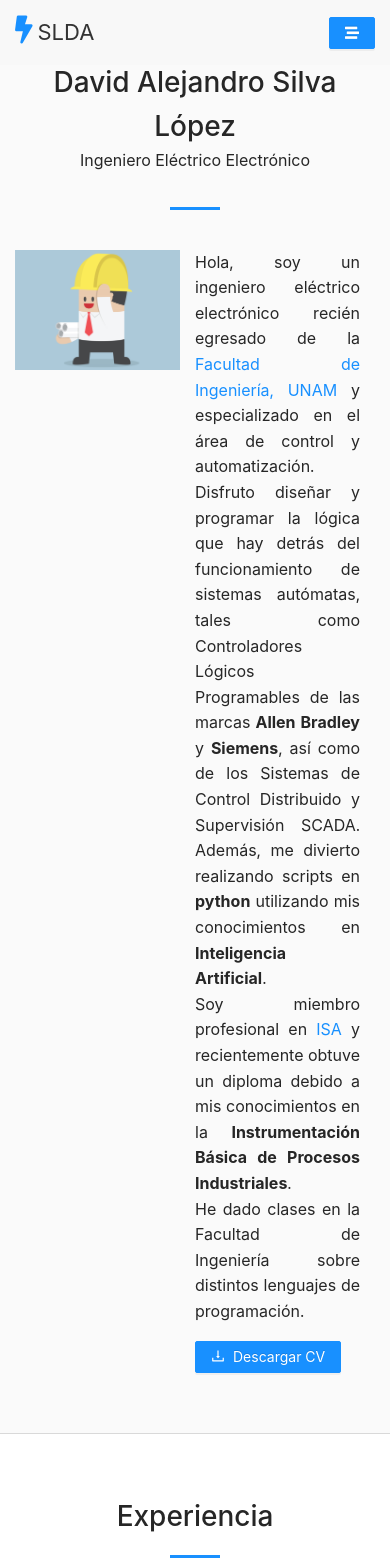
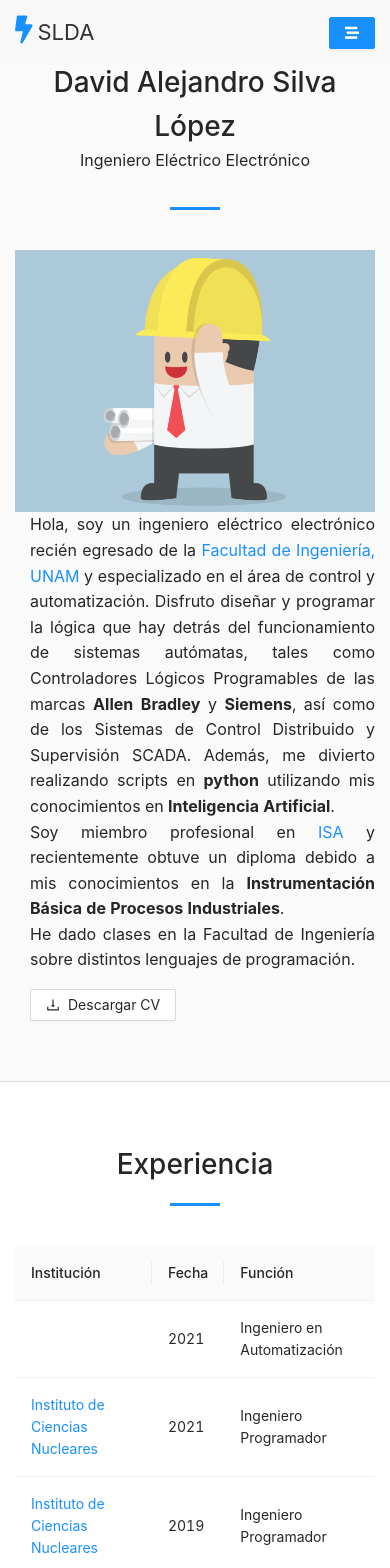
Before and after one commit to Alejandroxslv/Website, a React (Create React App) app: page / in a window 390 px wide. Shown: the top 1568 px of the page. Built offline with nearby package versions, Linux system fonts and the light colour scheme.

Commit message:
mejora en responsividad para pantallas pequeñas e introducción al doble idioma

```diff
--- a/src/components/common/header.js
+++ b/src/components/common/header.js
@@ -1,8 +1,7 @@
 import React, { useState } from 'react';
-import CV from '../../assets/Resume.pdf';
 
-import { Anchor, Drawer, Button } from 'antd';
-import { DownloadOutlined } from '@ant-design/icons';
+import { Anchor, Drawer, Button, Image } from 'antd';
+import { DownloadOutlined, AlipayOutlined } from '@ant-design/icons';
 
 const { Link } = Anchor;
 
@@ -21,7 +20,7 @@
     <div className="container-fluid">
       <div className="header">
         <div className="logo">
-          <i className="fas fa-bolt"></i>
+          <i className="fas fa-bolt" size="small"></i>
           <a href="#">SLDA</a>
         </div>
         <div className="mobileHidden">
@@ -30,6 +29,7 @@
             <Link href="#experience" title="Experiencia" />
             <Link href="#projects" title="Proyectos" />
             <Link href="#contact" title="Contacto"/>
+            <Button type="dashed" href="#" size="small" shape="round" icon={<AlipayOutlined />}>English</Button>
           </Anchor>
 
 
@@ -50,6 +50,8 @@
                 <Link href="#projects" title="Proyectos" />
                 <Link href="#contact" title="Contacto" />
             </Anchor>
+            <br/>
+            <Button type="dashed" href="#" size="small" shape="round" icon={<AlipayOutlined />}>English</Button>
           </Drawer>
         </div>
       </div>
--- a/src/components/home/profile.js
+++ b/src/components/home/profile.js
@@ -1,5 +1,4 @@
 import React from 'react';
-import CV from '../../assets/Resume.pdf';
 
 import avatar from '../../assets/images/avatar-01.png';
 
@@ -16,8 +15,8 @@
         </div>
 
     <Row>
-      <Col span={11}><Image width="600" src={avatar} preview={false}/></Col>
-      <Col span={11} offset={1}>
+      <Col md={11}><Image width="600" src={avatar} preview={false}/></Col>
+      <Col md={11} offset={1}>
         <p className="profile-text">
           Hola, soy un ingeniero eléctrico electrónico recién egresado de la <a href="https://www.ingenieria.unam.mx/" target="_blank">Facultad de Ingeniería, UNAM</a> y especializado
           en el área de control y automatización. Disfruto diseñar y programar la lógica que hay detrás del funcionamiento de sistemas autómatas, tales como Controladores Lógicos Programables de las marcas <b>Allen Bradley</b> y <b>Siemens</b>, así como de los Sistemas de Control Distribuido y Supervisión SCADA. Además, me divierto realizando scripts en <b>python</b> utilizando mis conocimientos en <b>Inteligencia Artificial</b>.<br/>
@@ -26,7 +25,7 @@
         </p>
         <div className="btnHolder">
 
-            <Button type="primary" icon={<DownloadOutlined />} size="50" href='https://drive.google.com/file/d/1lfqgWk6hGjSPchfBUloCtC3lFnJvJ7qm/view?usp=sharing' target='_blank'>
+            <Button  icon={<DownloadOutlined />} size="50" href='https://drive.google.com/file/d/1lfqgWk6hGjSPchfBUloCtC3lFnJvJ7qm/view?usp=sharing' target='_blank'>
               Descargar CV
             </Button>
 
```
Also changed, not shown: src/App.js (line endings or trailing spaces), 1 other file (tests, documents, lock files or other folders).
